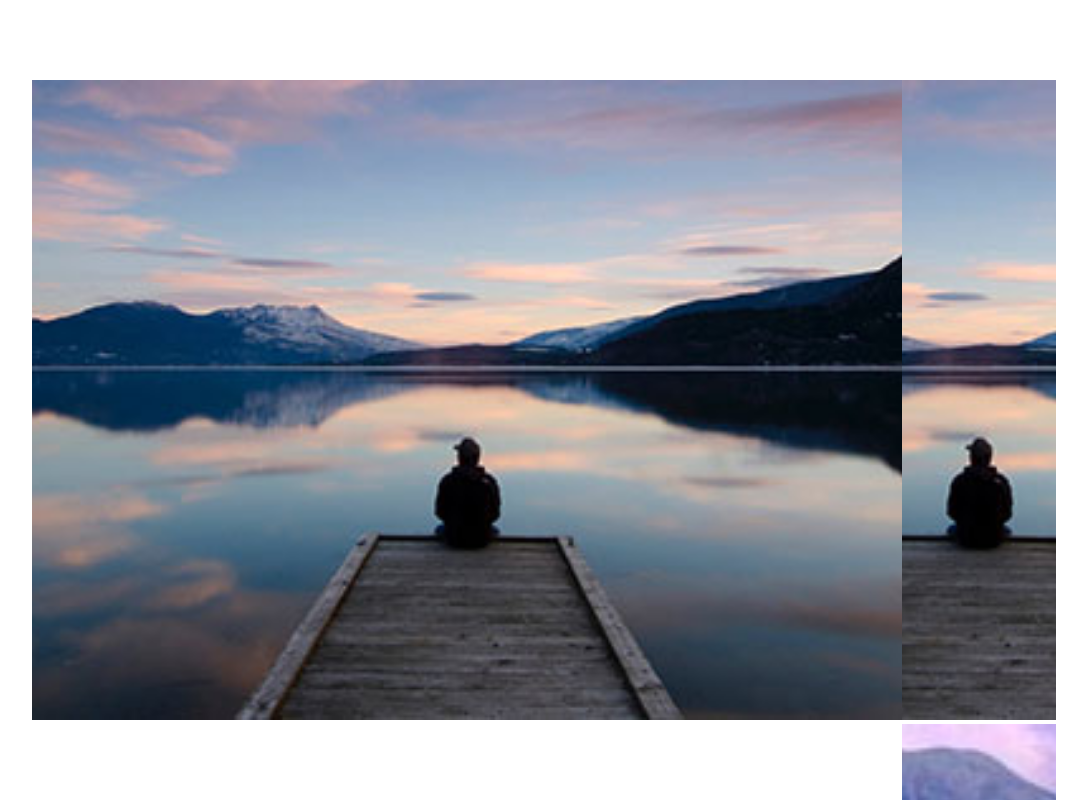
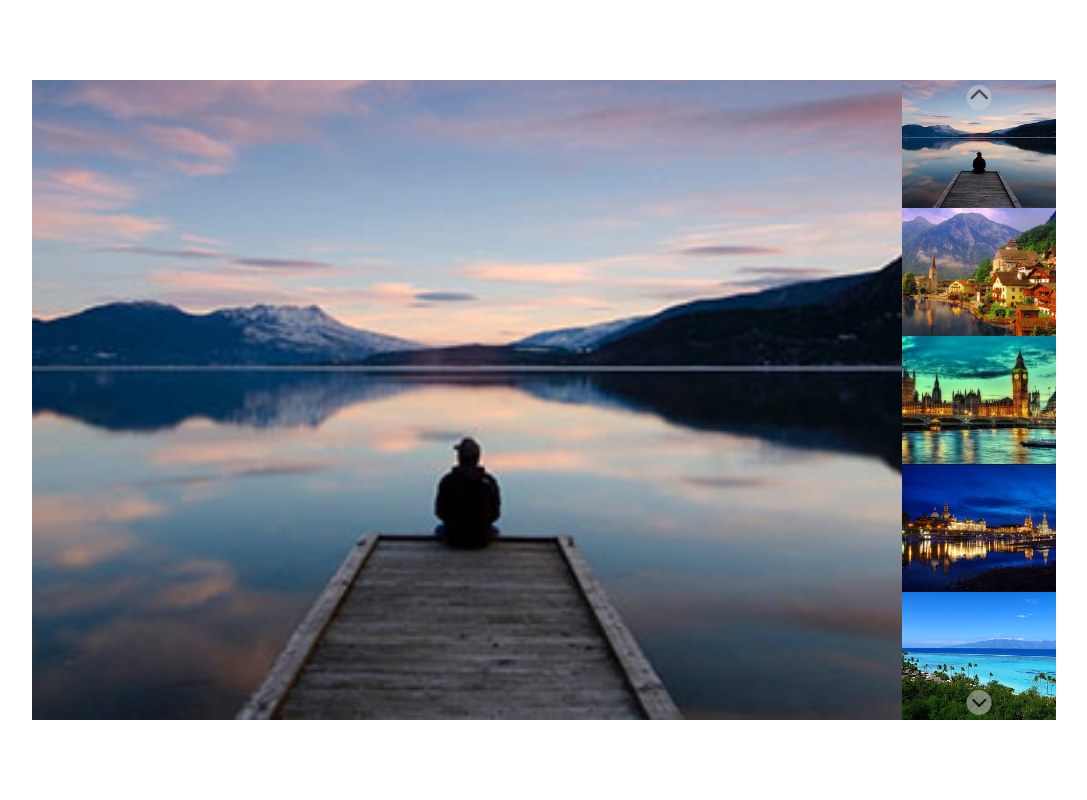
Before and after one commit to ElenaLj/js-array-carousel, a plain HTML site: page index.html in a window 1280 px wide. Shown: the top 800 px of the page, without its empty margins (96-1183 px from the left). Drawn offline with Linux system fonts and the light colour scheme.

Commit message:
fix milestone 2

```diff
--- a/css/style.css
+++ b/css/style.css
@@ -44,12 +44,18 @@ body {
     object-fit: cover;
 }
 
+.col-dx img {
+    height: calc(100% / 5);
+}
+
 /* *** thumbnail *** */
 .col-dx {
     width: 15%;
     height: 80vh;
     float: left;
     position: relative;
+    display: flex;
+    flex-direction: column;
 }
 
 .col-dx > div.small {
--- a/index.html
+++ b/index.html
@@ -18,7 +18,7 @@
 
             <!-- colonna di sinistra -->
              <div class="col-sx">
-                <!-- <img src="img/01.jpg" alt="img01"> -->
+                <img src="img/01.jpg" alt="" id="mainImg">
             </div>
             <!-- /colonna di sinistra -->
 
@@ -26,35 +26,35 @@
             <div class="col-dx">
 
                 <!-- immagini piccole -->
-                <!-- <div class="small">
-                    <img src="img/01.jpg" alt="img01">
-                </div>
+                <!-- <div class="small"> -->
+                    <!-- <img src="img/01.jpg" alt=""> -->
+                <!-- </div> -->
 
-                <div class="small">
-                    <img src="img/02.jpg" alt="img012">
-                </div>
+                <!-- <div class="small"> -->
+                    <!-- <img src="img/02.jpg" alt=""> -->
+                <!-- </div> -->
 
-                <div class="small">
-                    <img src="img/03.jpg" alt="img03">
-                </div>
+                <!-- <div class="small"> -->
+                    <!-- <img src="img/03.jpg" alt=""> -->
+                <!-- </div> -->
 
-                <div class="small">
-                    <img src="img/04.jpg" alt="img04">
-                </div>
+                <!-- <div class="small"> -->
+                    <!-- <img src="img/04.jpg" alt=""> -->
+                <!-- </div> -->
 
-                <div class="small">
-                    <img src="img/05.jpg" alt="img05">
-                </div>
-                 /immagini piccole -->
+                <!-- <div class="small"> -->
+                    <!-- <img src="img/05.jpg" alt=""> -->
+                <!-- </div> -->
+                <!--/immagini piccole -->
 
                 <!-- pulsanti -->
-                <!-- <div class="arrow-up">
+                <div class="arrow-up">
                     <i class="fas fa-chevron-up"></i>
                 </div>
 
                 <div class="arrow-down">
                     <i class="fas fa-chevron-down"></i>
-                </div>  -->
+                </div>
                 <!-- /pulsanti -->
              </div>
             <!-- /colonna di destra -->
--- a/js/script.js
+++ b/js/script.js
@@ -1,10 +1,10 @@
 //alert("Hello World!")
 
 //inserisco immagine nella colonna di sinistra
-const myImage = document.querySelector(".col-sx");
+const slider = document.querySelector(".col-sx");
 
 let myFirst = `<img src="img/01.jpg" alt="img01">`
-myImage.innerHTML = myFirst;
+slider.innerHTML = myFirst;
 
 //inserisco immagine nella colonna di destra
 
@@ -21,5 +21,12 @@ let myThumbnail = document.querySelector(".col-dx");
 
 //creo ciclo
 for (let i = 0; i < imagesArray.length; i++) {
-    myThumbnail.innerHTML += `<img src="${imagesArray[i]}" alt="img01">`
+    myThumbnail.innerHTML += `<img src="${imagesArray[i]}" alt="">`
 }
+
+//Quando clicco sulla freccia cambia immagine
+let up = document.querySelector(".arrow-up");
+let down = document.querySelector(".arrow-up");
+// myArrow.addEventListener("click", function() {
+//     for (var i = 0 ; )
+// })
```
